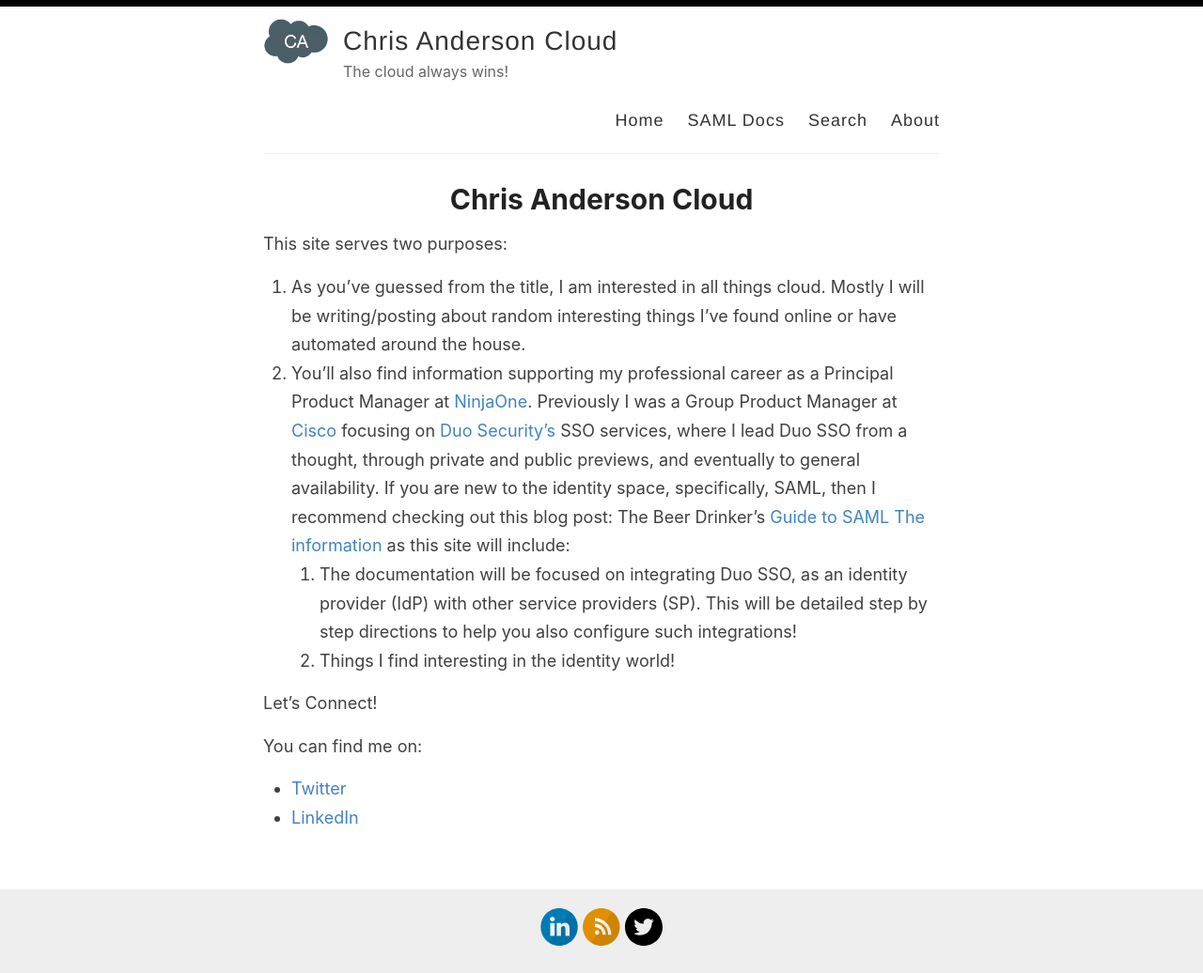
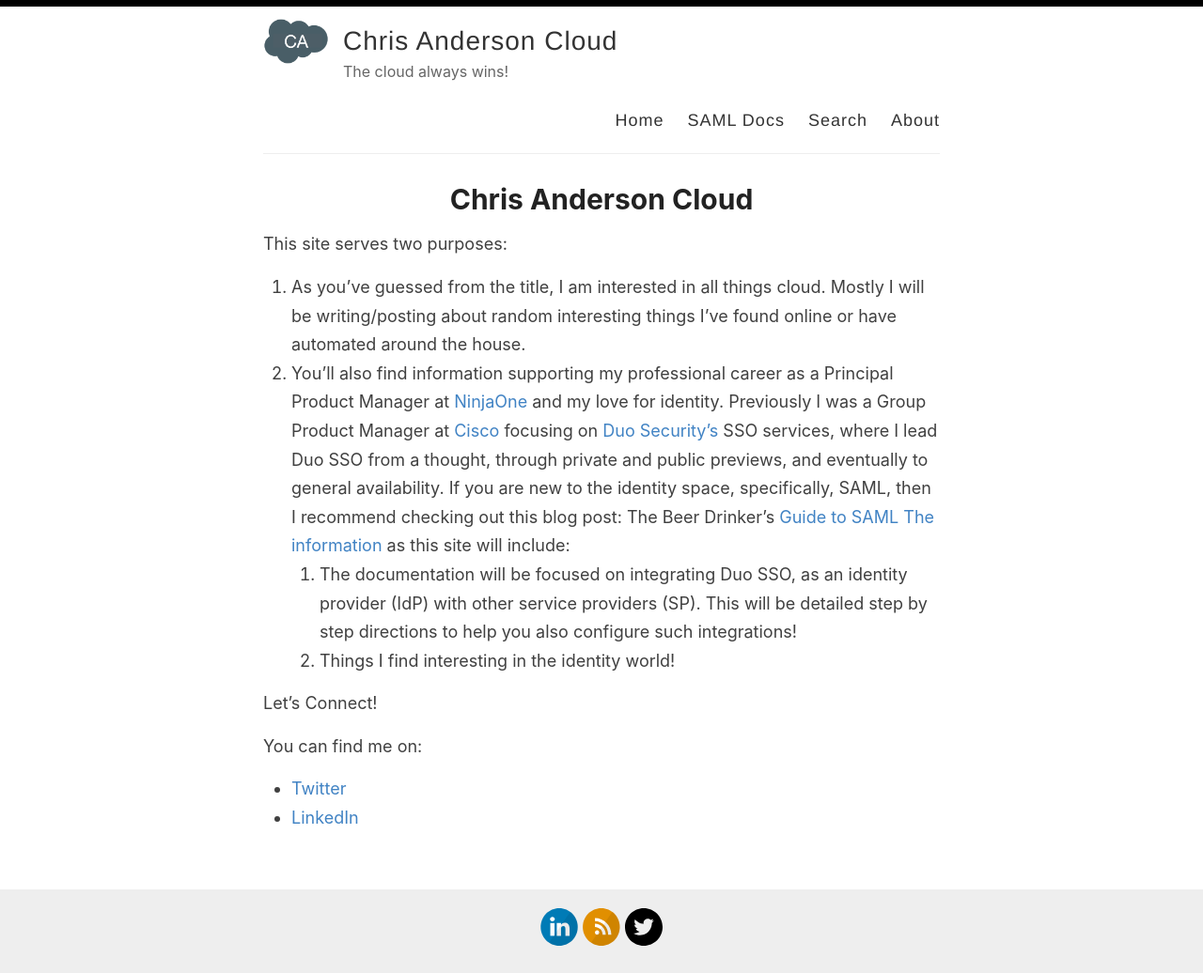
Before and after one commit to christophe81/christophe81.github.io, a Jekyll site: the page built from _pages/about.md, in a window 1280 px wide. Shown: the whole page at 94% size. Built offline with Jekyll 4.4.1, drawn with Linux system fonts in a browser that asks for light colours.

Commit message:
Update about.md

```diff
--- a/_pages/about.md
+++ b/_pages/about.md
@@ -7,7 +7,7 @@
 This site serves two purposes:
 
 1. As you’ve guessed from the title, I am interested in all things cloud. Mostly I will be writing/posting about random interesting things I’ve found online or have automated around the house.
-1. You’ll also find information supporting my professional career as a Principal Product Manager at [NinjaOne](http://ninjaone.com). Previously I was a Group Product Manager at [Cisco](https://cisco.com) focusing on [Duo Security’s](https://duo.com) SSO services, where I lead Duo SSO from a thought, through private and public previews, and eventually to general availability. If you are new to the identity space, specifically, SAML, then I recommend checking out this blog post: The Beer Drinker’s [Guide to SAML The information](https://duo.com/blog/the-beer-drinkers-guide-to-saml) as this site will include:
+1. You’ll also find information supporting my professional career as a Principal Product Manager at [NinjaOne](http://ninjaone.com) and my love for identity. Previously I was a Group Product Manager at [Cisco](https://cisco.com) focusing on [Duo Security’s](https://duo.com) SSO services, where I lead Duo SSO from a thought, through private and public previews, and eventually to general availability. If you are new to the identity space, specifically, SAML, then I recommend checking out this blog post: The Beer Drinker’s [Guide to SAML The information](https://duo.com/blog/the-beer-drinkers-guide-to-saml) as this site will include:
    1. The documentation will be focused on integrating Duo SSO, as an identity provider (IdP) with other service providers (SP). This will be detailed step by step directions to help you also configure such integrations!
    1. Things I find interesting in the identity world!
 
```
